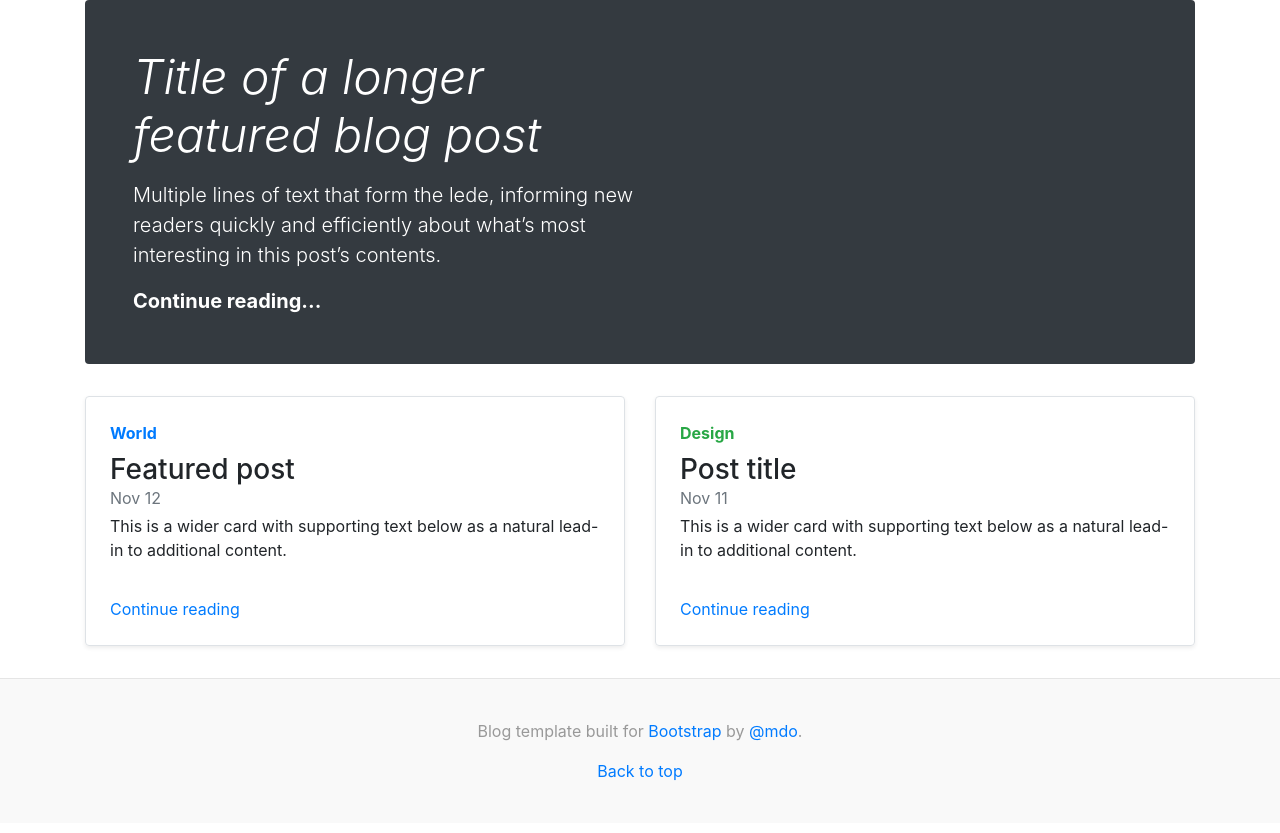
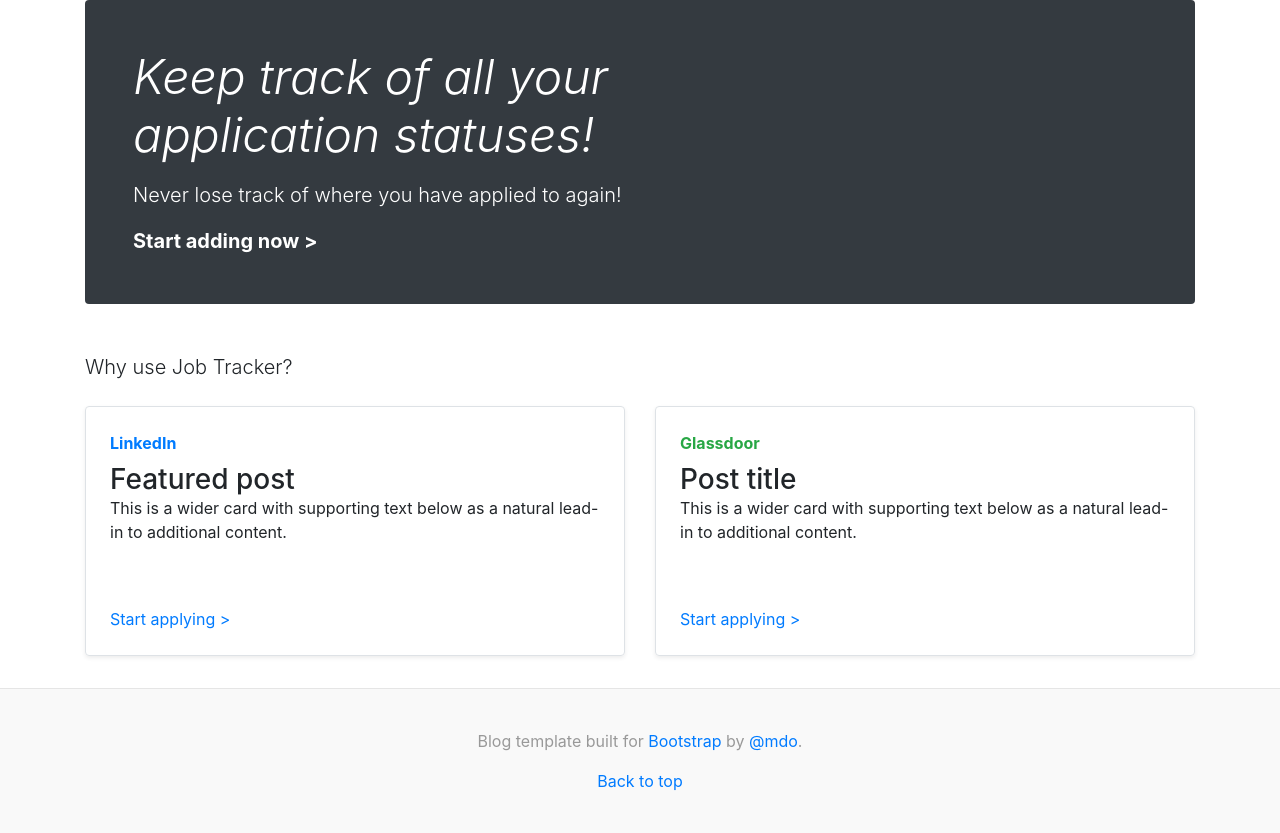
Before and after one commit to leungtw/hackcu_vi, a Flask app: page / in a window 1280 px wide. Shown: the part 79-912 px from the top of the page. Before the commit the page ends 860 px from the top, so only its background shows below. Run offline with Flask 2, Linux system fonts and the light colour scheme; some libraries are stand-ins or nearby versions.

Commit message:
styling shit

```diff
--- a/templates/add.html
+++ b/templates/add.html
@@ -27,7 +27,7 @@
   <body>
 
     <nav class="navbar navbar-dark fixed-top bg-dark flex-md-nowrap p-0 shadow">
-      <a class="navbar-brand col-sm-3 col-md-2 mr-0" href="#">Job Tracker</a>
+      <a class="navbar-brand col-sm-3 col-md-2 mr-0" href="/">Job Tracker</a>
       <ul class="navbar-nav px-3">
         <li class="nav-item text-nowrap">
           <a class="nav-link" href="#">Account</a>
--- a/templates/analytics.html
+++ b/templates/analytics.html
@@ -26,7 +26,7 @@
   <body>
 
     <nav class="navbar navbar-dark fixed-top bg-dark flex-md-nowrap p-0 shadow">
-      <a class="navbar-brand col-sm-3 col-md-2 mr-0" href="#">Job Tracker</a>
+      <a class="navbar-brand col-sm-3 col-md-2 mr-0" href="/">Job Tracker</a>
       <ul class="navbar-nav px-3">
         <li class="nav-item text-nowrap">
           <a class="nav-link" href="#">Account</a>
--- a/templates/index.html
+++ b/templates/index.html
@@ -43,9 +43,15 @@
 
       <div class="jumbotron p-4 p-md-5 text-white rounded bg-dark">
         <div class="col-md-6 px-0">
-          <h1 class="display-4 font-italic">Title of a longer featured blog post</h1>
-          <p class="lead my-3">Multiple lines of text that form the lede, informing new readers quickly and efficiently about what’s most interesting in this post’s contents.</p>
-          <p class="lead mb-0"><a href="#" class="text-white font-weight-bold">Continue reading...</a></p>
+            <h1 class="display-4 font-italic">Keep track of all your application statuses!</h1>
+          <p class="lead my-3">Never lose track of where you have applied to again!</p>
+          <p class="lead mb-0"><a href="/add" class="text-white font-weight-bold">Start adding now ></a></p>
+        </div>
+      </div>
+
+      <div class="row mb-2">
+        <div class="col-md-6">
+            <p class="lead my-3">Why use Job Tracker?</p>
         </div>
       </div>
 
@@ -53,11 +59,10 @@
         <div class="col-md-6">
           <div class="row no-gutters border rounded overflow-hidden flex-md-row mb-4 shadow-sm h-md-250 position-relative">
             <div class="col p-4 d-flex flex-column position-static">
-              <strong class="d-inline-block mb-2 text-primary">World</strong>
+              <strong class="d-inline-block mb-2 text-primary">LinkedIn</strong>
               <h3 class="mb-0">Featured post</h3>
-              <div class="mb-1 text-muted">Nov 12</div>
               <p class="card-text mb-auto">This is a wider card with supporting text below as a natural lead-in to additional content.</p>
-              <a href="/data" class="stretched-link">Continue reading</a>
+              <a href="/data" class="stretched-link">Start applying ></a>
             </div>
           </div>
         </div>
@@ -65,11 +70,10 @@
         <div class="col-md-6">
           <div class="row no-gutters border rounded overflow-hidden flex-md-row mb-4 shadow-sm h-md-250 position-relative">
             <div class="col p-4 d-flex flex-column position-static">
-              <strong class="d-inline-block mb-2 text-success">Design</strong>
+              <strong class="d-inline-block mb-2 text-success">Glassdoor</strong>
               <h3 class="mb-0">Post title</h3>
-              <div class="mb-1 text-muted">Nov 11</div>
               <p class="mb-auto">This is a wider card with supporting text below as a natural lead-in to additional content.</p>
-              <a href="#" class="stretched-link">Continue reading</a>
+              <a href="#" class="stretched-link">Start applying ></a>
             </div>
           </div>
         </div>
```
